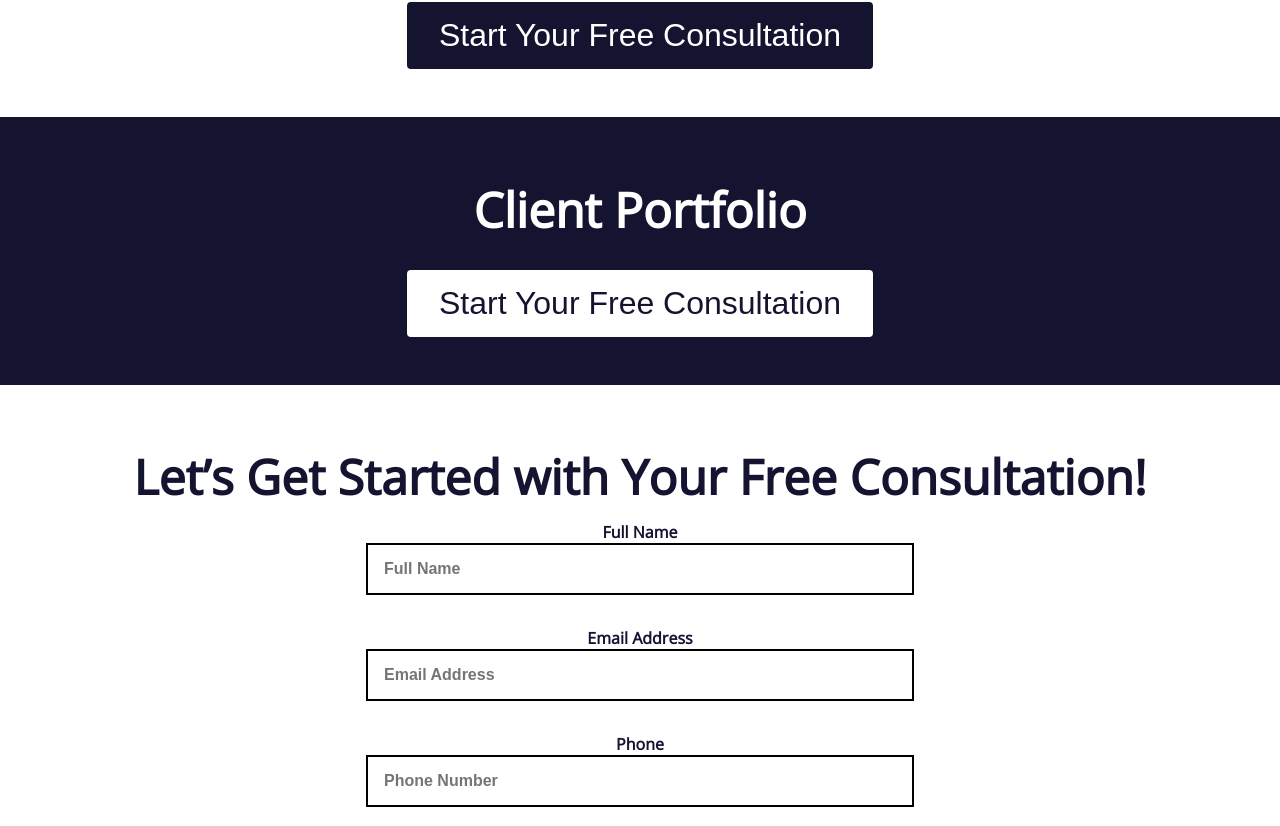
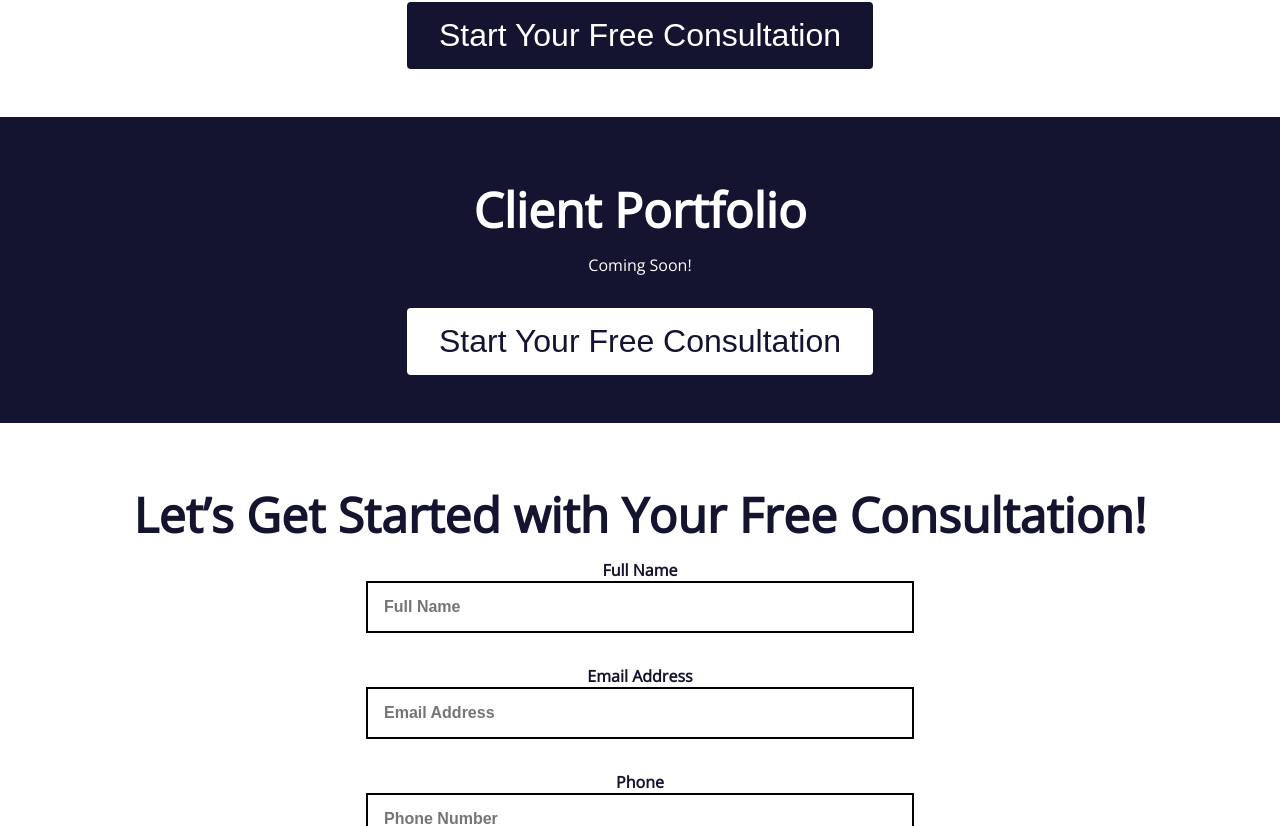
Before and after one commit to Agile-Development-Consulting/agile-development-consulting, a React (Create React App) app in the folder client/: page / in a window 1280 px wide. Shown: the part 940-1766 px from the top of the page. Built offline with nearby package versions, Linux system fonts and the light colour scheme.

Commit message:
Linked buttons

```diff
--- a/client/src/components/ClientPortfolio.jsx
+++ b/client/src/components/ClientPortfolio.jsx
@@ -5,7 +5,8 @@ class ClientPortfolio extends Component {
         return (
             <div>
                 <h1>Client Portfolio</h1>
-                <button className="secondary-button">Start Your Free Consultation</button>
+                <p>Coming Soon!</p>
+                <a href="#consultation"><button className="secondary-button">Start Your Free Consultation</button></a>
             </div>
         );
     }
--- a/client/src/components/CompanyPitch.jsx
+++ b/client/src/components/CompanyPitch.jsx
@@ -7,7 +7,7 @@ class CompanyPitch extends Component {
                 <h1>What Could Your Company Do with More Time?</h1>
                 <h1>Design Develop Market Convert Build</h1>
                 <h2>Agile Development Consulting takes care of the heavy lifting. With years of experience in web development, marketing, conversion, design, and more we handle things so you don’t have to.</h2>
-                <button>Start Your Free Consultation</button>
+                <a href="#consultation"><button>Start Your Free Consultation</button></a>
             </div>
         );
     }
--- a/client/src/components/Home.jsx
+++ b/client/src/components/Home.jsx
@@ -20,7 +20,7 @@ class Home extends Component {
             <div className="client-portfolio">
                 <ClientPortfolio />
             </div>
-            <div className="consultation-form">
+            <div className="consultation-form" id="consultation">
                 <ConsultationForm />
             </div>
             </div>
```
